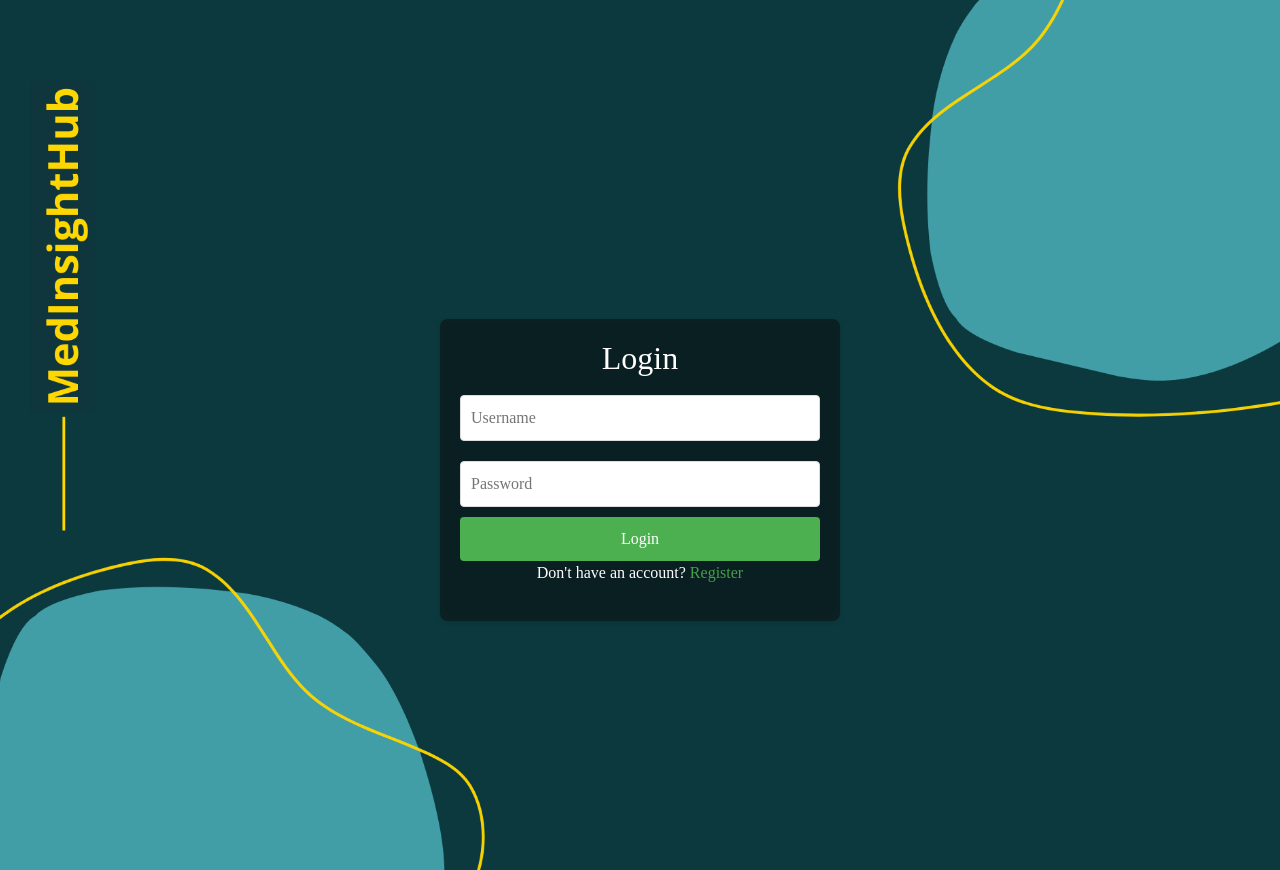
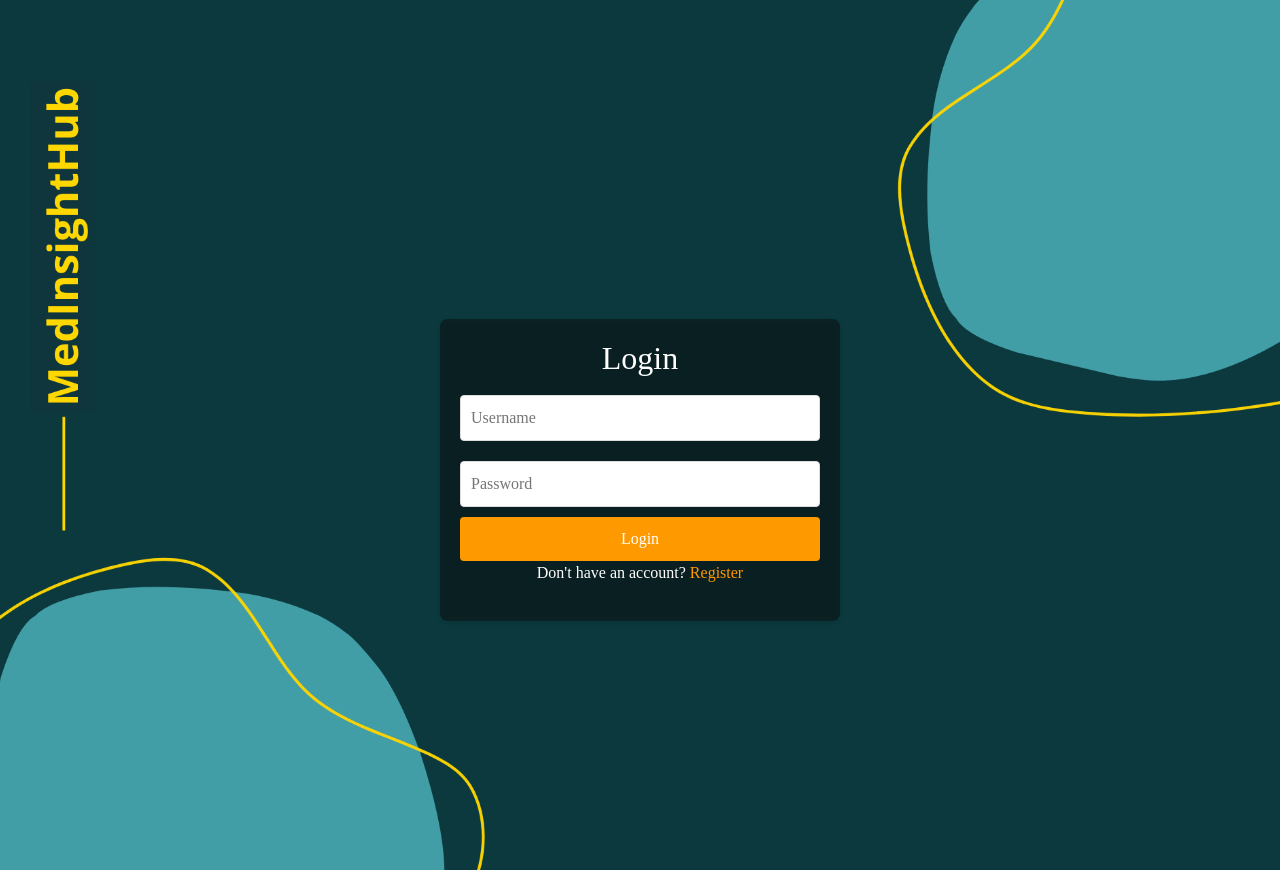
Before and after one commit to Zakaria-Ar/MedInsightHub-FrontEnd, an Angular app: page /login in a window 1280 px wide. Built offline with nearby package versions, Linux system fonts and the light colour scheme; a web font is replaced by a local one.

Commit message:
add color for login and registration

```diff
--- a/src/app/login/login.component.css
+++ b/src/app/login/login.component.css
@@ -21,7 +21,7 @@
   button {
     width: 100%;
     padding: 10px;
-    background-color: #4CAF50;
+    background-color: #FF9900;
     color: white;
     border: none;
     border-radius: 4px;
@@ -30,7 +30,7 @@
   }
 
   button:hover {
-    background-color: #45a049;
+    background-color: #FF9900;
   }
 
   a {
@@ -42,7 +42,7 @@
     text-decoration: underline;
   }
   a{
-    color: #45a049;
+    color: #FF9900;
   }
 
   h2,p{
--- a/src/app/registration/registration.component.css
+++ b/src/app/registration/registration.component.css
@@ -21,7 +21,7 @@
   button {
     width: 100%;
     padding: 10px;
-    background-color: #4CAF50;
+    background-color: #FF9900;
     color: white;
     border: none;
     border-radius: 4px;
@@ -30,7 +30,7 @@
   }
 
   button:hover {
-    background-color: #45a049;
+    background-color: #FF9900;
   }
 
   a {
@@ -42,7 +42,7 @@
     text-decoration: underline;
   }
   a{
-    color: #45a049;
+    color: #FF9900;
   }
   label {
     display: block;
```
